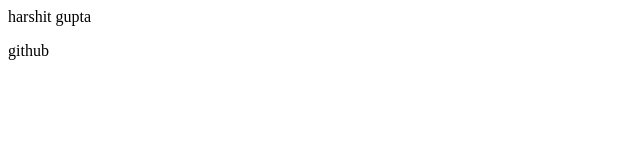
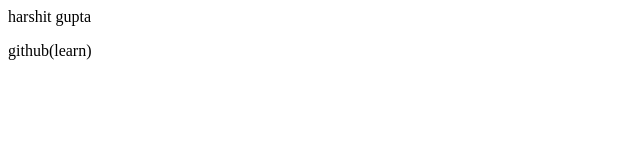
Before and after one commit to epicharshgupta/localrepo, a plain HTML site: page index.html in a window 1280 px wide. Shown: the full height of the page, 0-640 px from the left. Drawn offline with Linux system fonts and the light colour scheme.

Commit message:
add learn

```diff
--- a/index.html
+++ b/index.html
@@ -2,5 +2,5 @@
     harshit gupta
 </P>
 <P>
-    github
+    github(learn)
 </P>
```
